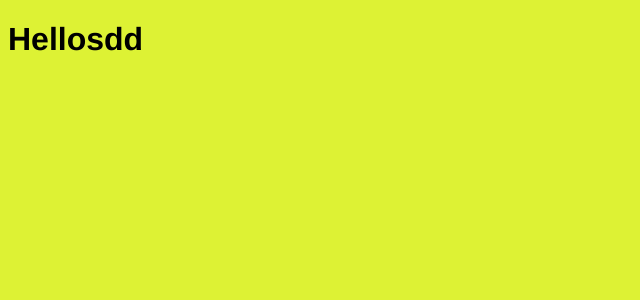
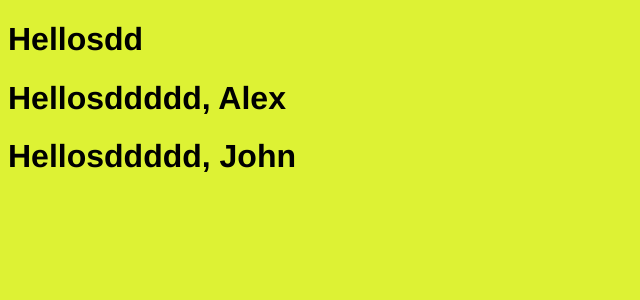
Before and after one commit to rishatsharafiev/react-redux-example, a React app: page / in a window 1280 px wide. Shown: the top 300 px of the page, without its empty margins (0-640 px from the left). Built offline with nearby package versions, Linux system fonts and the light colour scheme; the HTML template or start-up script is replaced by a standard one.

Commit message:
Исправлена поддержка HMR

```diff
--- a/package.json
+++ b/package.json
@@ -14,6 +14,7 @@
     "install-deps:webpack": "cd webpack && (yarn install --no-progress || yarn install --no-progress)"
   },
   "dependencies": {
+    "prop-types": "^15.6.0",
     "react": "^16.1.1",
     "react-dom": "^16.1.1",
     "react-hot-loader": "^3.1.3"
--- a/src/containers/App.jsx
+++ b/src/containers/App.jsx
@@ -1,6 +1,13 @@
 import React from 'react';
 import '../styles/index.scss';
+import Hello from './Hello';
 
-const App = () => <h1>Hellosdd</h1>;
+const App = () => (
+  <div>
+    <h1>Hellosdd</h1>
+    <Hello name='Alex' />
+    <Hello />
+  </div>
+);
 
 export default App;
--- /dev/null
+++ b/src/containers/Hello.jsx
@@ -0,0 +1,14 @@
+import React from 'react';
+import PropTypes from 'prop-types';
+
+const Hello = ({ name }) => <h1>Hellosddddd, {name}</h1>;
+
+Hello.propTypes = {
+  name: PropTypes.string,
+};
+
+Hello.defaultProps = {
+  name: 'John',
+};
+
+export default Hello;
```
Also changed, not shown: 1 other file (tests, documents, lock files or other folders).
